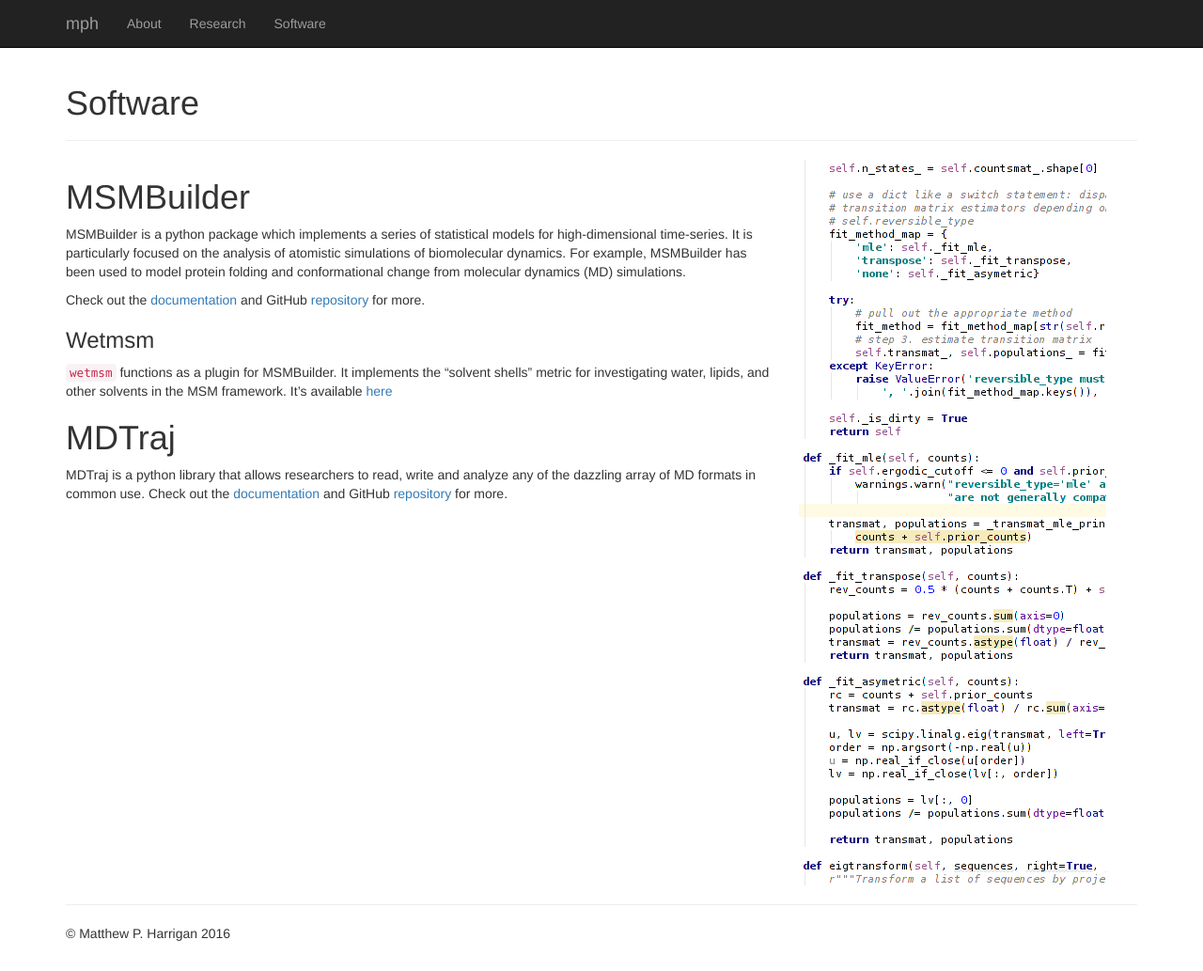
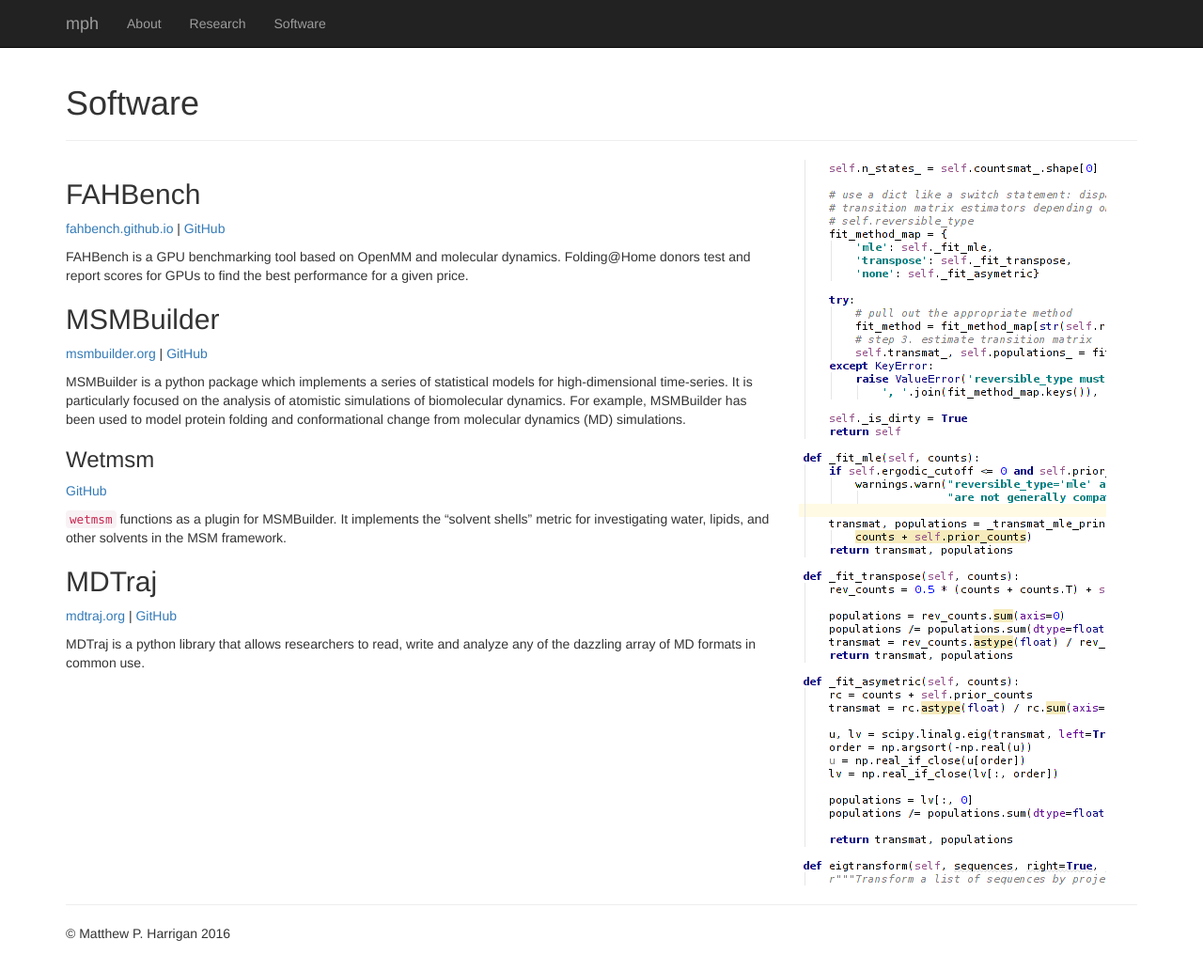
Before and after one commit to mpharrigan/mpharrigan.github.io, a Jekyll site: the page built from software/index.md, in a window 1280 px wide and 1033 px high. Shown: the whole window at 94% size. Built offline with Jekyll 4.4.1, drawn with Linux system fonts in a browser that asks for light colours; nearby versions of some CDN libraries.

Commit message:
Add fahbench to software

```diff
--- a/software/index.md
+++ b/software/index.md
@@ -4,7 +4,19 @@
 image: code.png
 ---
 
-# MSMBuilder
+## FAHBench
+
+[fahbench.github.io](https://fahbench.github.io/) |
+[GitHub](https://github.com/fahbench/fahbench/)
+
+FAHBench is a GPU benchmarking tool based on OpenMM and molecular
+dynamics. Folding@Home donors test and report scores for GPUs to find
+the best performance for a given price.
+
+## MSMBuilder
+
+[msmbuilder.org](http://msmbuilder.org) |
+[GitHub](https://github.com/msmbuilder/msmbuilder)
 
 MSMBuilder is a python package which implements a series of
 statistical models for high-dimensional time-series. It is
@@ -13,29 +25,22 @@
 protein folding and conformational change from molecular dynamics (MD)
 simulations.
 
-Check out the [documentation][msmbdoc] and GitHub
-[repository][msmbrepo] for more.
-
-[msmbdoc]: http://msmbuilder.org
-[msmbrepo]: https://github.com/msmbuilder/msmbuilder
 
 ### Wetmsm
 
+[GitHub](https://github.com/mpharrigan/wetmsm)
+
 `wetmsm` functions as a plugin for MSMBuilder. It implements the
 "solvent shells" metric for investigating water, lipids, and other
-solvents in the MSM framework. It's available [here][wetmsmrepo]
+solvents in the MSM framework.
 
-[wetmsmrepo]: https://github.com/mpharrigan/wetmsm
+## MDTraj
 
-# MDTraj
+[mdtraj.org](http://mdtraj.org) |
+[GitHub](https://github.com/mdtraj/mdtraj)
 
 MDTraj is a python library that allows researchers to read, write and
-analyze any of the dazzling array of MD formats in common use. Check
-out the [documentation][mdtrajdoc] and GitHub [repository][mdtrajrepo]
-for more.
-
-[mdtrajdoc]: http://mdtraj.org
-[mdtrajrepo]: https://github.com/mdtraj/mdtraj
+analyze any of the dazzling array of MD formats in common use.
 
 <!--
 vim: tw=70
```
